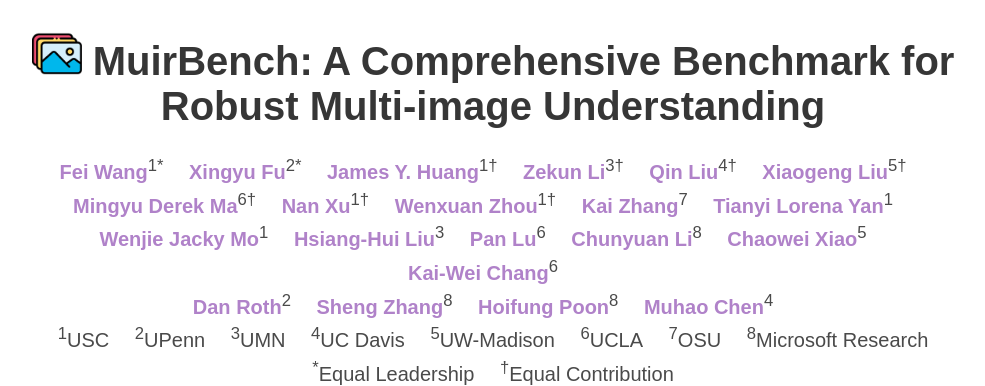
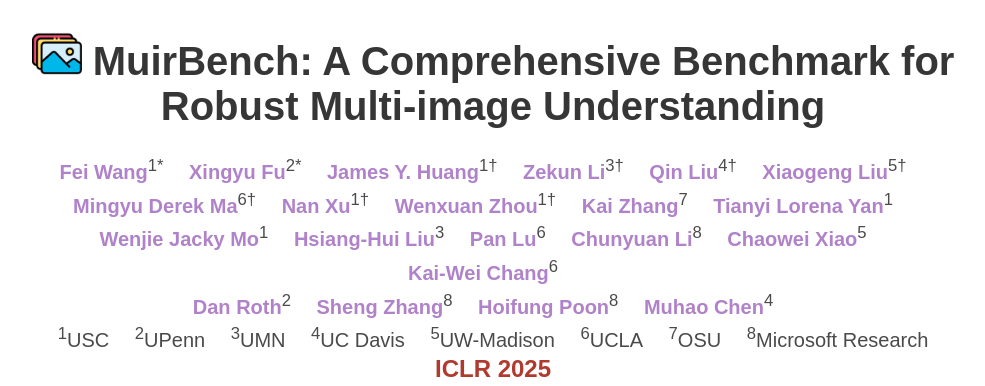
Before and after one commit to muirbench/muirbench.github.io, a plain HTML site: page index.html in a window 1280 px wide. Shown: the part 68-454 px from the top of the page, without its empty margins (147-1132 px from the left). Drawn offline with nearby package versions, Linux system fonts and the light colour scheme; some icons are missing; a web font is replaced by a local one.

Commit message:
Update index.html

```diff
--- a/index.html
+++ b/index.html
@@ -171,6 +171,11 @@
                       <sup>7</sup>OSU&emsp;
                       <sup>8</sup>Microsoft Research
                     </span>
+
+                    <span class="author-block">
+                      <h1 class="title is-4"><font color="#B03A2E"><b>ICLR 2025</b></font></h1>
+                    </span>
+
                     <!-- <span class="author-block">Institution Name<br>Conferance name and year</span> -->
                     <!-- <span class="eql-cntrb"><small><br><sup>*</sup>Equal Contribution</small></span> -->
                   </div>
```
